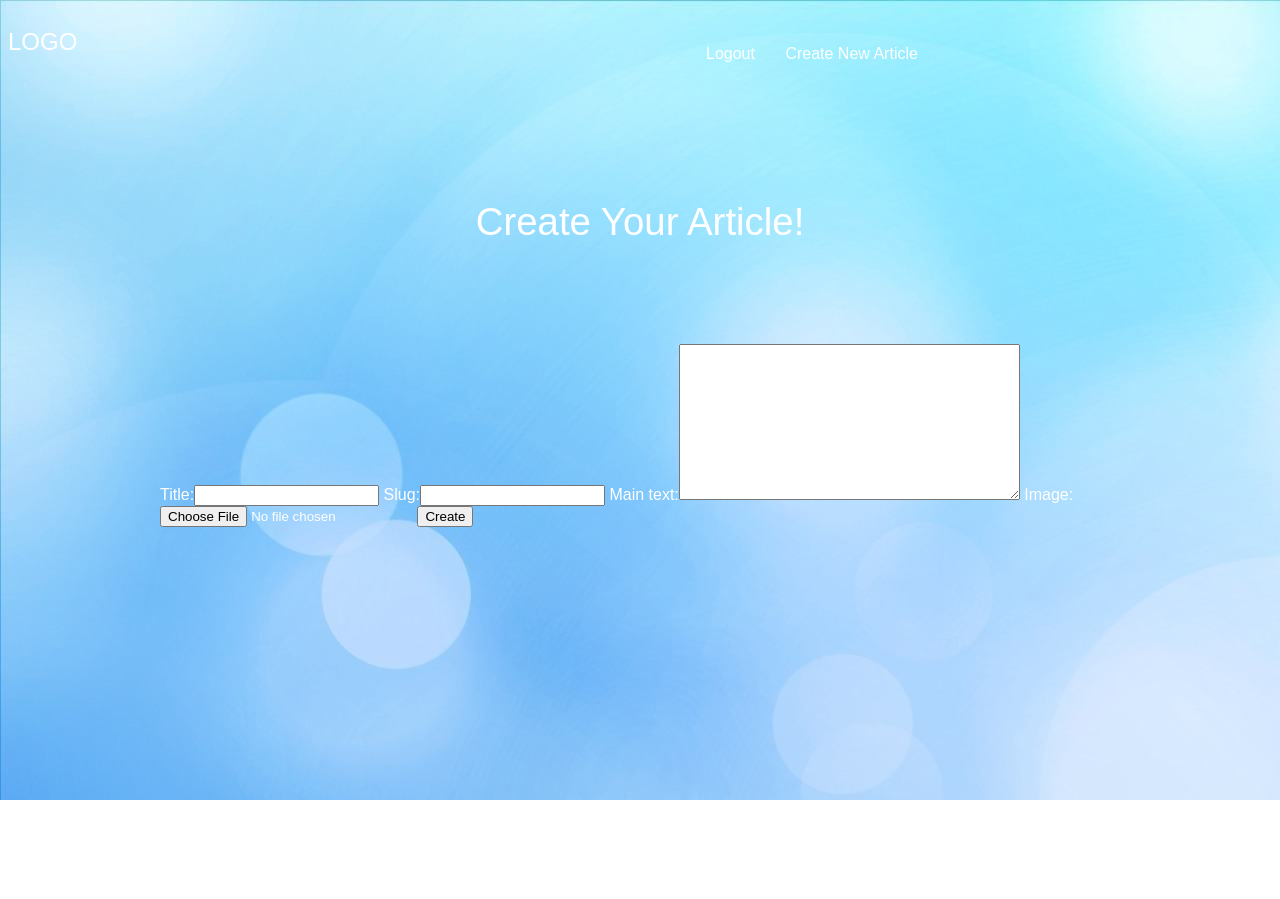
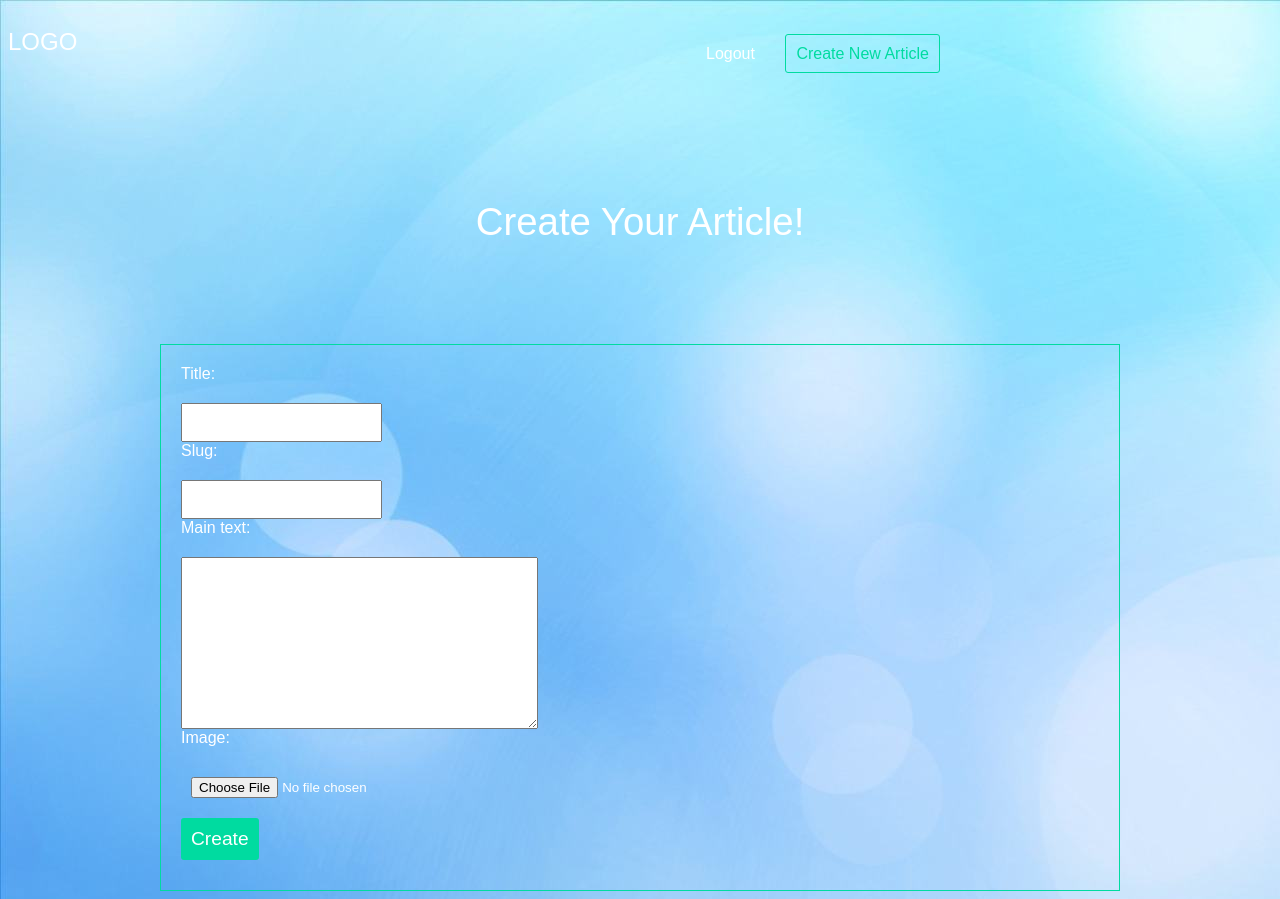
Before and after one commit to mosihere/Blog, a Django app: page /articles/create in a window 1280 px wide. Before the commit the page ends 800 px from the top, so only its background shows below. Run offline with Django 3.2, Linux system fonts and the light colour scheme; the visitor is signed in with stand-in values (Sample User, id 1).

Commit message:
version 1.0 release :)

```diff
--- a/accounts/templates/accounts/login.html
+++ b/accounts/templates/accounts/login.html
@@ -3,7 +3,7 @@
 <h1>Login</h1>
 
 <!-- in form tag -> url 'accounts:login' -> account is the name of app_name variable in urls.py and login is the path and url pattern-->
-<form class="" action="{% url 'accounts:login' %}" method="post">
+<form class="site-form" action="{% url 'accounts:login' %}" method="post">
   {{form}}
   {% csrf_token %}
 
--- a/articles/templates/articles/create_articles.html
+++ b/articles/templates/articles/create_articles.html
@@ -1,4 +1,5 @@
 {% extends 'base.html' %}
+{% load static %}
 {% block content %}
 
   <div class="create-article">
@@ -12,4 +13,6 @@
     </form>
   </div>
 
+<script src="{% static 'slugify.js' %}"></script>
+
 {% endblock %}
--- a/djangoBlog/urls.py
+++ b/djangoBlog/urls.py
@@ -34,6 +34,8 @@ from django.conf import settings
 # With this we can access URL
 from django.conf.urls.static import static
 
+
+from articles.views import articles_list
 # here we must use "path" and pass two parameters to that :)
 # first parameter is our url for example www.mosihere.com/about
 # second parameter is our Function that we Define in  File "Views.py"
@@ -42,13 +44,14 @@ from django.conf.urls.static import static
 urlpatterns = [
     path('admin/', admin.site.urls),
     path('about/', views.about),
-    path('', views.home),
     # for import a url from another app urls.py we have to use path like example bellow:
     path('articles/', include('articles.urls')),
     # it means if user wanna check articles page, include articles.urls
     # Tip --> (it means urls.py file of articles App)
 
     path('accounts/', include('accounts.urls')),
+    path('', articles_list),
+
 ]
 
 # Some urls will add to our main urls :)
--- /dev/null
+++ b/static/slugify.js
@@ -0,0 +1,12 @@
+const titleInput = document.querySelector('input[name=title]')
+const slugInput = document.querySelector('input[name=slug]')
+
+const slugify = (val)=>{
+  return val.toString().trim()
+    .replace(/&/g, '-and-')  // replace & with -and-
+    .replace(/[\s\W-]+/g, '-')
+};
+
+titleInput.addEventListener('keyup', (e)=> {
+  slugInput.setAttribute('value', slugify(titleInput.value));
+});
--- a/static/style.css
+++ b/static/style.css
@@ -95,5 +95,52 @@ nav button{
   right: 0;
   button: 0;
   margin: 0;
-  color: #f121f;
+  color: #f121f1;
 }
+
+.site-form{
+  margin-top:60px;
+  border:1px solid #00dba0;
+  padding: 20px;
+}
+
+.site-form input, .site-form textarea{
+  display: block;
+  margin:20px 0 0 0;
+  padding: 10px;
+}
+
+a.highlight{
+  border:1px solid #00dba0;
+  padding: 10px;
+  border-radius: 3px;
+  color: #00dba0;
+}
+
+.helptext, .helptext ul{
+  margin:0 auto 20px;
+  color: #bbb;
+  font-size: 0.9em;
+  display: block;
+}
+
+.errorlist li{
+  padding: 10px;
+  list-style-type: none;
+  border:1px solid #ff5722;
+  color:#ff5722;
+  margin: 10px 0;
+}
+
+.errorlist{
+  padding: 0;
+}
+
+.site-form input[type='submit']{
+  border:0;
+  color:#fff;
+  font-size:1.2em;
+  border-radius: 3px;
+  background: #00dba0;
+  margin:10px 0;
+}
--- a/templates/base.html
+++ b/templates/base.html
@@ -40,7 +40,7 @@
       </li>
 
   <li>
-    <a href="{% url 'articles:create' %}">Create New Article</a>
+    <a  class="highlight" href="{% url 'articles:create' %}">Create New Article</a>
   </li>
 
       {% else %} <!-- If user not login in her/his account -->
```
